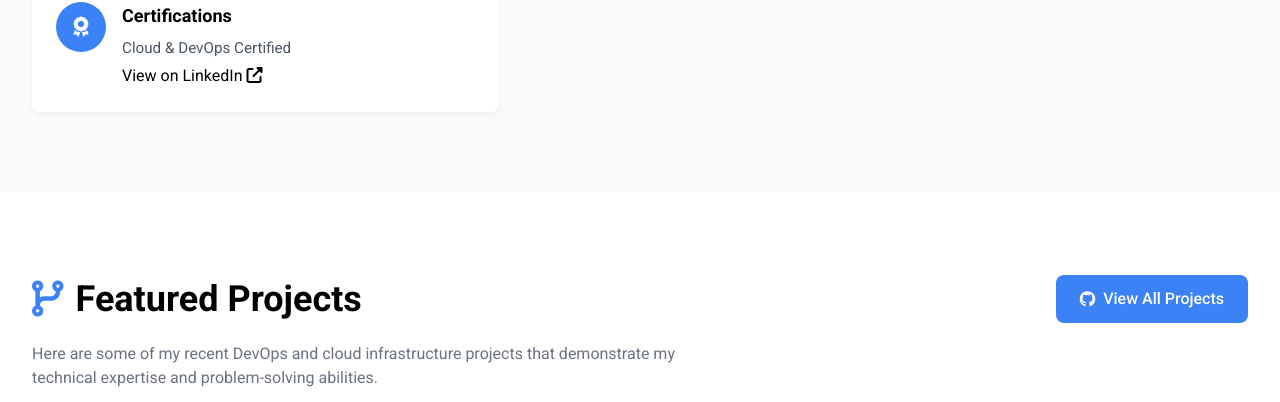
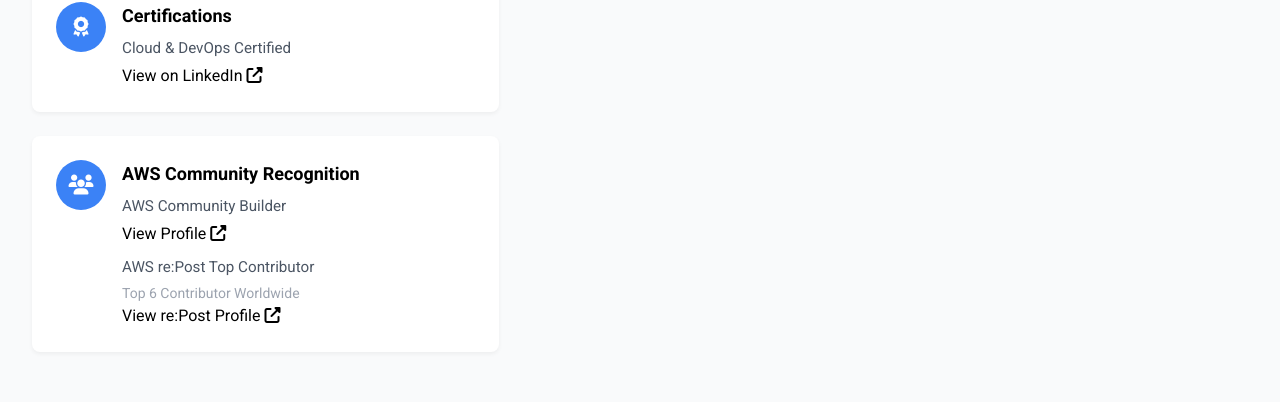
Before and after one commit to bowale01/Adebowale-myportfoliopage-app, a React (Create React App) app: page / in a window 1280 px wide. Shown: the part 3398-3800 px from the top of the page. Built offline with nearby package versions, Linux system fonts and the light colour scheme.

Commit message:
Add AWS Community Builder and re:Post Top Contributor recognition

```diff
--- a/src/Pages/Home/AboutMe.jsx
+++ b/src/Pages/Home/AboutMe.jsx
@@ -63,6 +63,34 @@ export default function AboutMe() {
                   </a>
                 </div>
               </div>
+
+              <div className="credential-item">
+                <div className="credential-icon">
+                  <i className="fas fa-users"></i>
+                </div>
+                <div className="credential-content">
+                  <h3 className="credential-title">AWS Community Recognition</h3>
+                  <p className="credential-text">AWS Community Builder</p>
+                  <a
+                    href="https://builder.aws.com/community/@debolek?tab=articles"
+                    target="_blank"
+                    rel="noopener noreferrer"
+                    className="credential-link"
+                  >
+                    View Profile <i className="fas fa-external-link-alt"></i>
+                  </a>
+                  <p className="credential-text" style={{marginTop: '10px'}}>AWS re:Post Top Contributor</p>
+                  <p className="credential-subtext">Top 6 Contributor Worldwide</p>
+                  <a
+                    href="https://repost.aws/community/users/USnbGpi4R9Rt24l2EcEd3LpA"
+                    target="_blank"
+                    rel="noopener noreferrer"
+                    className="credential-link"
+                  >
+                    View re:Post Profile <i className="fas fa-external-link-alt"></i>
+                  </a>
+                </div>
+              </div>
             </div>
           </div>
 
```
